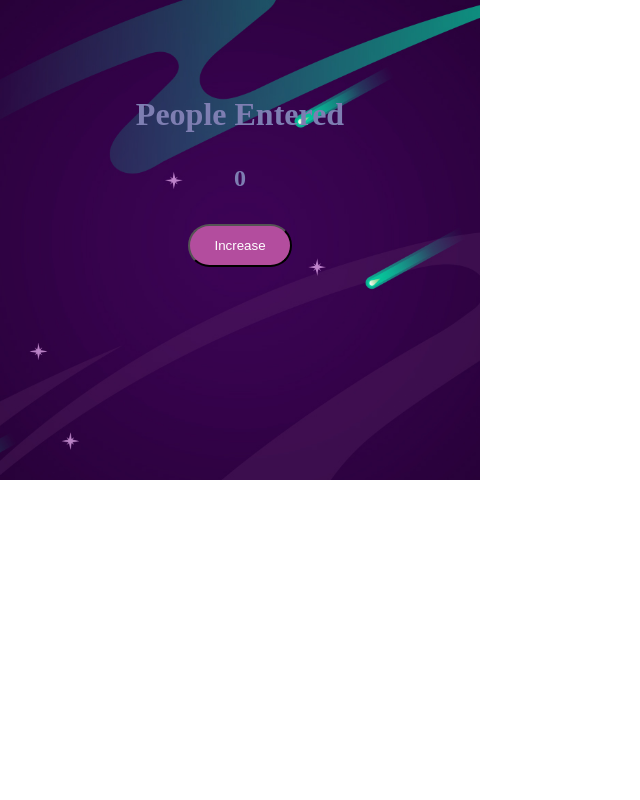
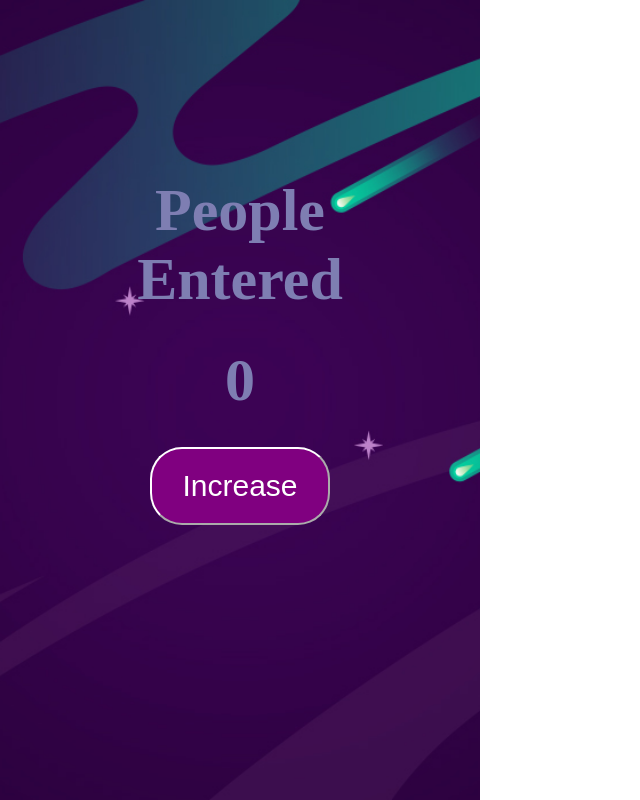
Before and after one commit to AgileRampler/My-Project, a plain HTML site: page project1/index.html in a window 1280 px wide. Shown: the whole page, without its empty margins (0-640 px from the left). Drawn offline with Linux system fonts and the light colour scheme.

Commit message:
Update style.css

```diff
--- a/project1/style.css
+++ b/project1/style.css
@@ -6,11 +6,15 @@
 }
 
 div{
-    min-height:60vh;
+    min-height:100vh;
     max-width: 60vh;
     background-image: url(images.jpg);
     background-position: center;
     background-size: cover;
+
+
+
+
 }
 
 .counter{
@@ -21,20 +25,29 @@ div{
     padding: 6rem;
 
 
+
+
+
+}
+h1{
+    margin-top: 5rem;
+    font-size: 60px
 }
 h2{
     padding: 2rem;
+    font-size: 60px
+
 
 }
 
 button{
     background-color: purple;
-    border-radius: 120px    ;
-    padding: 12px 24px;
-    background-color: color-mix(in srgb, purple 60%, pink 40%);
-    color: white;
-    text-decoration: none;
-    list-style: none;
+    color:white;
+    padding: 20px 30px;
+    font-size: 30px;
     cursor: pointer;
+    border-color: white;
+    border-radius: 2rem;
+
 
 }
```
